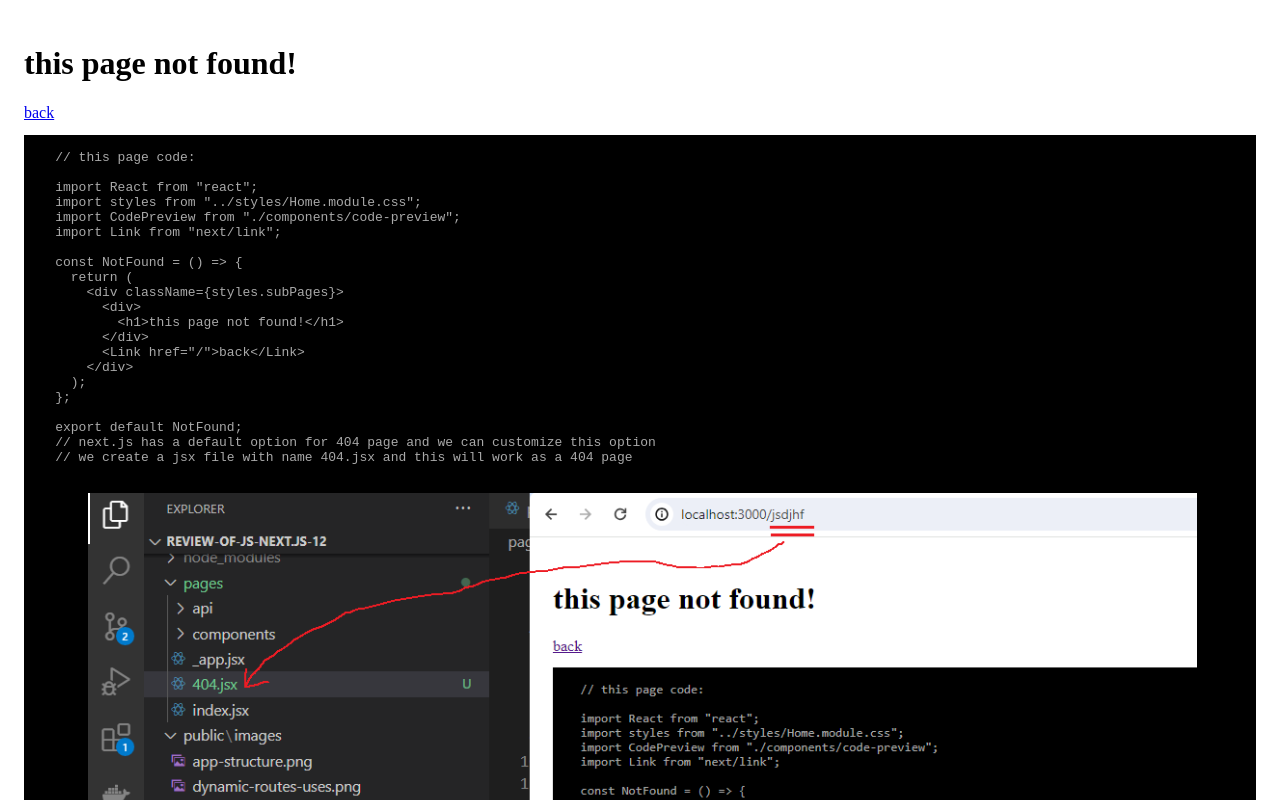
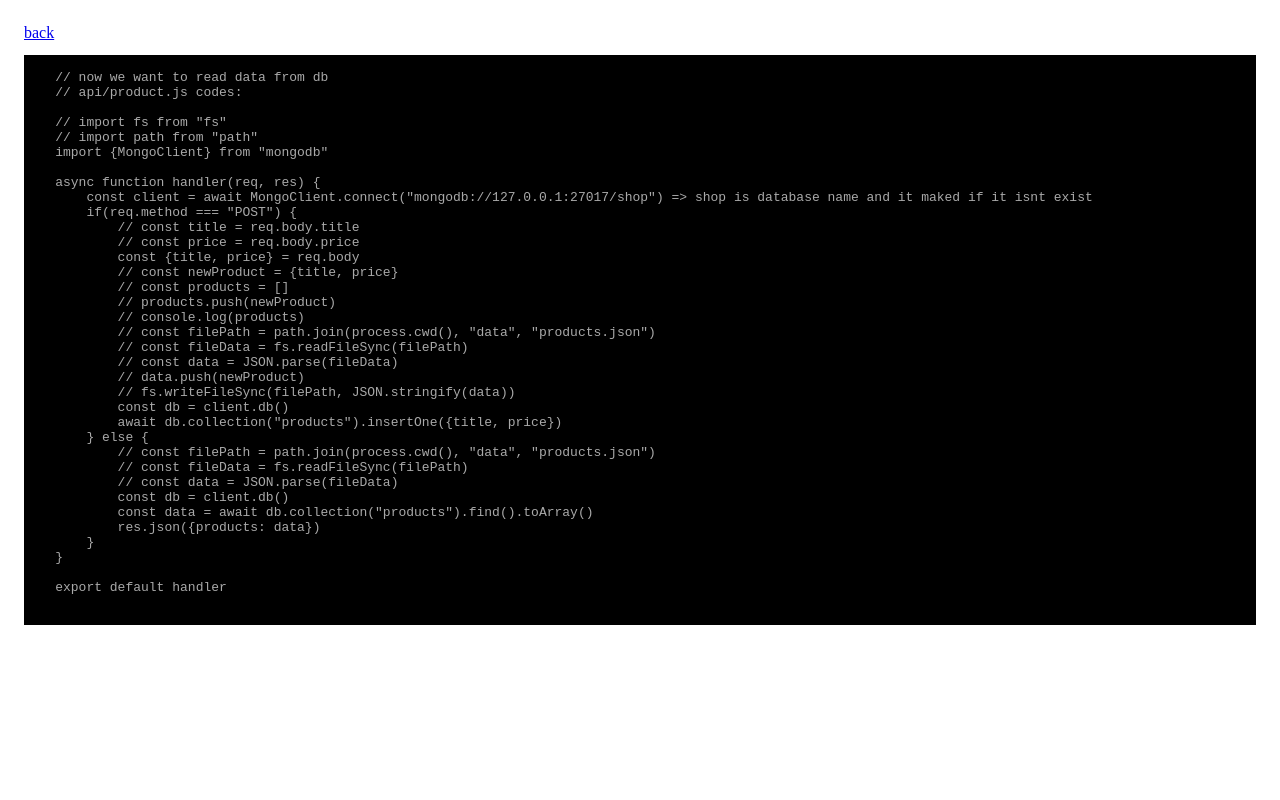
Before and after one commit to arefmaghdam/review-of-js-next.js-12, a Next.js app: page /components/nextjs/fetch-data-from-db in a window 1280 px wide. Before the commit this address had no page. Shown: the top 800 px of the page. Built offline with nearby package versions, Linux system fonts and the light colour scheme.

Commit message:
feat: review of fetch data from db and implementation

```diff
--- a/pages/components/next-provider.jsx
+++ b/pages/components/next-provider.jsx
@@ -71,7 +71,10 @@ const NextProvider = () => {
         dynamic api routes
       </Link>
       <Link href="/components/nextjs/install-mongodb">install-mongodb</Link>
-      <Link href="/components/nextjs/insert-to-bd">insert to db</Link>
+      <Link href="/components/nextjs/insert-to-db">insert to db</Link>
+      <Link href="/components/nextjs/fetch data-from-db">
+        fetch data from db
+      </Link>
     </div>
   );
 };
--- /dev/null
+++ b/pages/components/nextjs/fetch-data-from-db.jsx
@@ -0,0 +1,54 @@
+import React from "react";
+import styles from "../../../styles/Home.module.css";
+import CodePreview from "../../components/code-preview";
+import Link from "next/link";
+
+const FetchDataFromDB = () => {
+  return (
+    <div className={styles.subPages}>
+      <Link href="/">back</Link>
+      <CodePreview
+        content={`
+    // now we want to read data from db
+    // api/product.js codes:
+
+    // import fs from "fs"
+    // import path from "path"
+    import {MongoClient} from "mongodb"
+
+    async function handler(req, res) {
+        const client = await MongoClient.connect("mongodb://127.0.0.1:27017/shop") => shop is database name and it maked if it isnt exist
+        if(req.method === "POST") {
+            // const title = req.body.title
+            // const price = req.body.price
+            const {title, price} = req.body
+            // const newProduct = {title, price}
+            // const products = []
+            // products.push(newProduct)
+            // console.log(products)
+            // const filePath = path.join(process.cwd(), "data", "products.json")
+            // const fileData = fs.readFileSync(filePath)
+            // const data = JSON.parse(fileData)
+            // data.push(newProduct)
+            // fs.writeFileSync(filePath, JSON.stringify(data))
+            const db = client.db()
+            await db.collection("products").insertOne({title, price})
+        } else {
+            // const filePath = path.join(process.cwd(), "data", "products.json")
+            // const fileData = fs.readFileSync(filePath)
+            // const data = JSON.parse(fileData)
+            const db = client.db()
+            const data = await db.collection("products").find().toArray()
+            res.json({products: data})
+        }
+    }
+
+    export default handler
+
+      `}
+      />
+    </div>
+  );
+};
+
+export default FetchDataFromDB;
```
